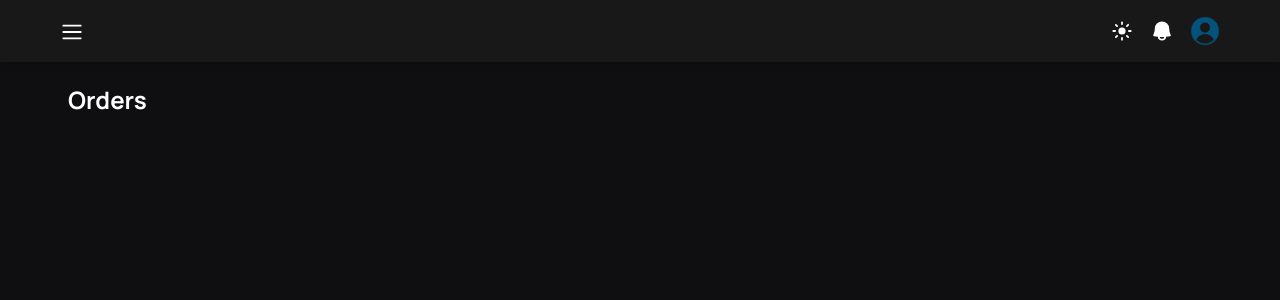
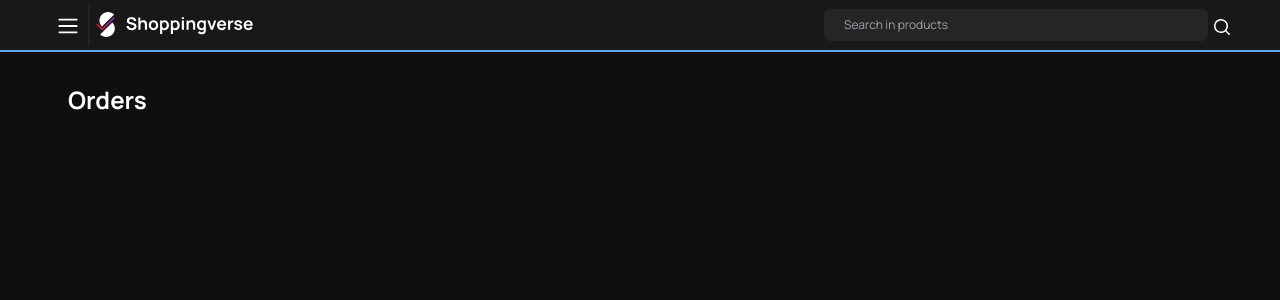
Before and after one commit to Soul-Coders/ecommerce-dapp, a Next.js app: page /seller/orders in a window 1280 px wide. Shown: the top 300 px of the page. Built offline with nearby package versions, Linux system fonts and the light colour scheme.

Commit message:
Changed Navbar and sidebar

```diff
--- a/components/Navbar.jsx
+++ b/components/Navbar.jsx
@@ -1,31 +1,38 @@
-import { Bars3Icon, SunIcon, BellIcon } from '@heroicons/react/20/solid';
+import { Bars3Icon, SunIcon, BellIcon, MagnifyingGlassIcon, XCircleIcon } from '@heroicons/react/20/solid';
 import Link from 'next/link';
 
 const Navbar = ({ onClick }) => {
   return (
-    <header className="bg-dimmed-black shadow-md fixed top-0 w-full py-1">
-      <div className="container flex justify-between">
-        {/* Logo and the sidebar icon */}
-        <div className="flex items-center space-x-10 md:space-x-10 p-3">
+    <header className="bg-dimmed-black shadow-md fixed top-0 w-full py-1 border-b-2 border-blue-400">
+      {/* Sidebar icon and Shoppingverse logo */}
+      <div className="container flex justify-between gap-3">
+        <div className='flex gap-1'>
+          <div className="flex items-center space-x-10 md:space-x-10 p-2 border-r-2 border-white/5">
+            <button onClick={onClick}>
+              <Bars3Icon className="h-4 w-4 sm:inline md:w-6 md:h-6 cursor-pointer" />
+            </button>
+          </div>
+          <div className="flex items-center">
+            <Link href={'/'}>
+              <img src="/logo.svg" alt="logo" className="w-36 sm:inline cursor-pointer lg:w-40" />
+            </Link>
+          </div>
+        </div>
+
+        {/* For the search bar */}
+        <div className='flex items-center gap-1'>
+          <div className='flex items-center'>
+            <input
+              type="text"
+              placeholder='Search in products'
+              className='w-36 h-8 md:w-96 md:h-8 rounded-md inline-block text-xs' />
+          </div>
           <button onClick={onClick}>
-            <Bars3Icon className="h-6 w-6 sm:inline cursor-pointer" />
+            <MagnifyingGlassIcon className='hidden sm:inline-block w-4 h-4 md:w-5 md:h-5'/>
           </button>
         </div>
 
-        {/* FOR THE ICONS IN RHS */}
-        <div className="flex items-center space-x-4 font-light p-3">
-          <SunIcon className="hidden h-6 w-6 sm:inline" />
-          <BellIcon className="hidden h-6 w-6 sm:inline" />
-          <Link href="/">
-            <img
-              src="/user.png"
-              alt="User profile icon"
-              className="cursor-pointer rounded"
-              width={30}
-              height={30}
-            />
-          </Link>
-        </div>
+
       </div>
     </header>
   );
--- a/components/Sidebar.jsx
+++ b/components/Sidebar.jsx
@@ -1,6 +1,7 @@
 import Link from 'next/link';
 import { useRouter } from 'next/router';
-import { XCircleIcon } from '@heroicons/react/20/solid';
+import { XCircleIcon, SunIcon, BellIcon
+ } from '@heroicons/react/20/solid';
 
 import seller_sidebar from '../utils/seller_sidebar';
 import buyer_sidebar from '../utils/buyer_sidebar';
@@ -16,19 +17,33 @@ const Sidebar = ({ onClick, collapsed }) => {
     <div>
       <div className="backdrop-blur-sm bg-black/30 flex flex-col justify-between text-brand-lavender bg-dimmed-black w-64 fixed top-0 left-0 h-full z-10">
         <div>
-          <div className="flex justify-between px-2 py-5">
-            <img src="/logo.svg" alt="logo" className="w-36 lg:w-40" />
+          <div className='flex justify-between  px-2 py-5'>
+            <div className="flex items-center space-x-4 font-light p-3">
+              <Link href="/">
+                <img
+                  src="/user.png"
+                  alt="User profile icon"
+                  className="cursor-pointer rounded"
+                  width={30}
+                  height={30}
+                />
+              </Link>
+              <BellIcon className="h-6 w-6 sm:inline" />
+              <SunIcon className="h-6 w-6 sm:inline" />
+            </div>
             <button onClick={onClick}>
               <XCircleIcon className="h-7 w-7 sm:inline cursor-pointer" />
             </button>
+
           </div>
+
           <ul>
             {sidebarItems.above.map(({ icon, title, id }) => (
               <li key={title} className="p-2">
                 <Link href={`${parent}/${id}`}>
                   <div
                     className={`${
-                      child == id && 'bg-[#242323] rounded-md'
+                      child == id && 'bg-[#242323]/80 rounded-md'
                     } p-3 hover:bg-blue-500 rounded-md`}
                   >
                     <div className="flex flex-wrap gap-2 w-fit h-fit cursor-pointer">
```
